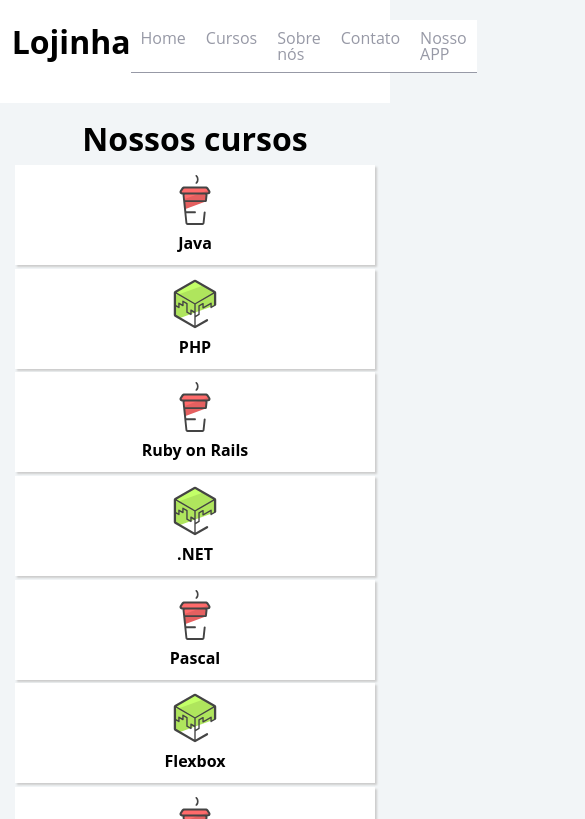
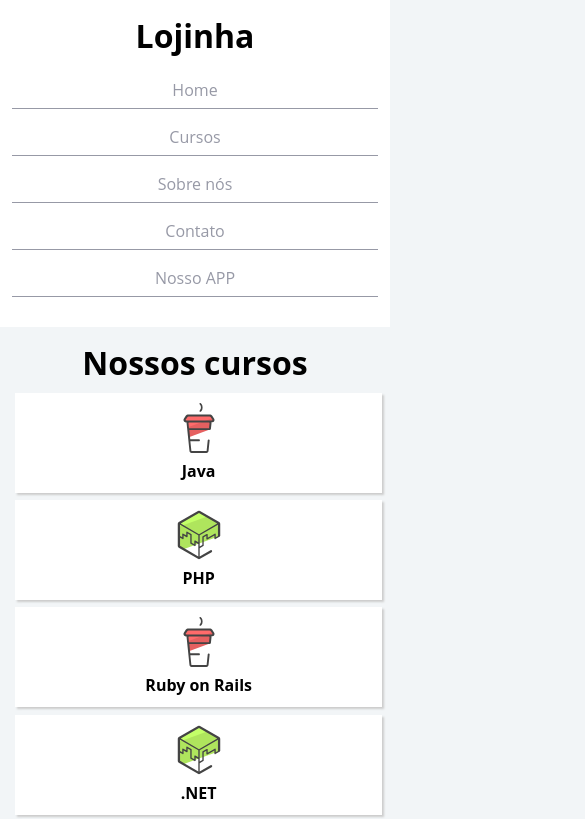
Before and after one commit to KamillaQA/Curso_Flexbox, a plain HTML site: page index.html in a window 390 px wide. Shown: the top 819 px of the page, 585 px wide, since content can reach past the window. Drawn offline with Linux system fonts and the light colour scheme.

Commit message:
adicionando mobile

```diff
--- a/css/flexbox.css
+++ b/css/flexbox.css
@@ -35,3 +35,53 @@
     flex-flow: column wrap;
     height: 260px;
 }
+.conteudoPrincipal-cursos {
+    display: flex;
+    flex-wrap: wrap;
+    justify-content: flex-start;
+}
+.conteudoPrincipal-cursos-link{
+    width: 23%;
+    margin-bottom: 1%;
+}
+.conteudoPrincipal-cursos-link:nth-child(4n) {
+    margin-right: 0;
+}
+.conteudoPrincipal-cursos-link:nth-child(4n+1) {
+    margin-right: 0;
+}
+
+/*mobile*/
+@media(max-width: 768px){
+    .cabecalhoPrincipal-nav {
+    flex-direction: column;
+    }
+    .cabecalhoPrincipal .container {
+        flex-direction: column;
+        align-items: initial;
+        text-align: center;
+    }
+
+    .conteudoPrincipal-cursos {
+        flex-direction: column;
+    }
+
+    .conteudoPrincipal-cursos-link{
+        width: 100%;
+    }
+    .rodapePrincipal-navMap-list {
+        height: auto;
+    }
+    .rodapePrincipal-patrocinadores .container {
+        flex-direction: column;
+        align-items: center;
+    }
+    .rodapePrincipal-patrocinadores-list{
+        margin: 0;
+        width: 100%;
+    }
+    .rodapePrincipal-contatoForm-fieldset{
+        width: 100%;
+        justify-content: center;
+    }
+}
```
